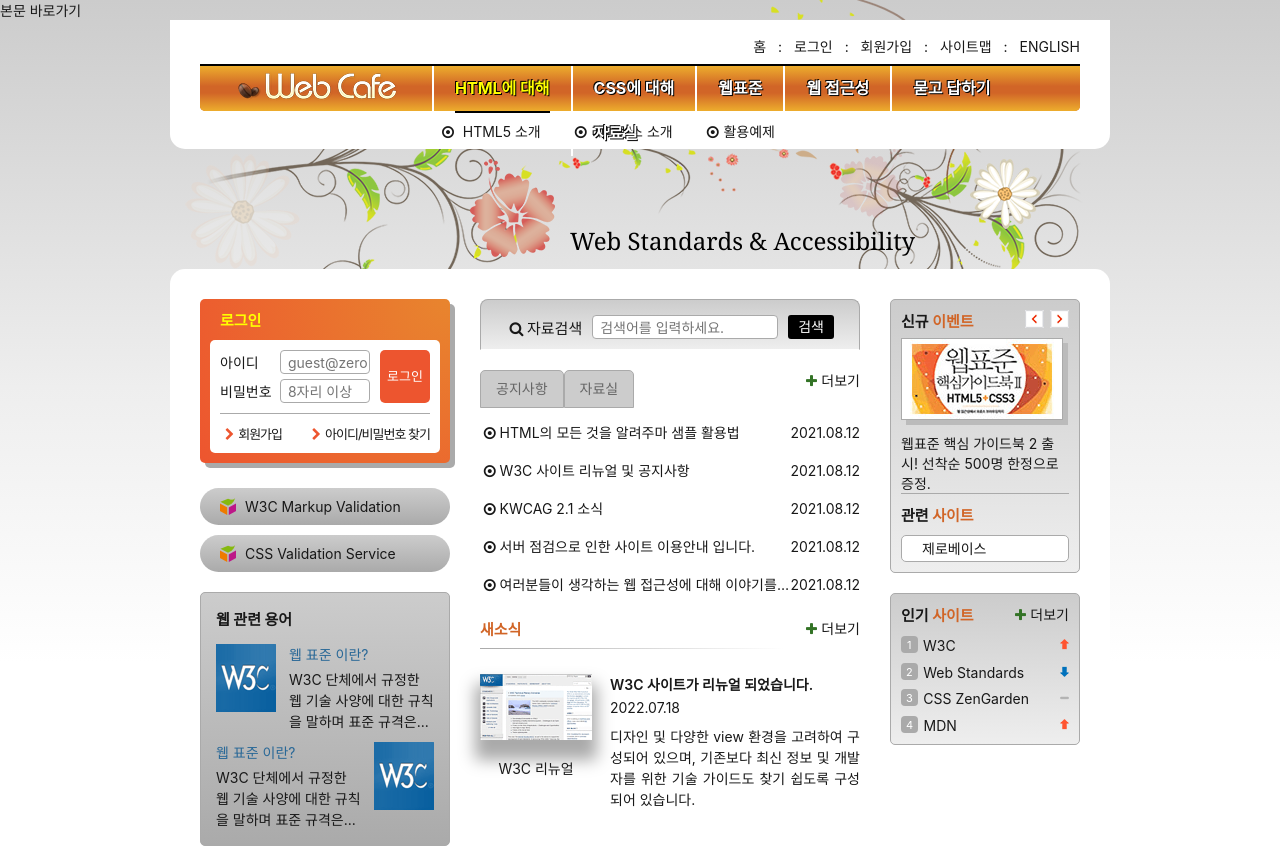
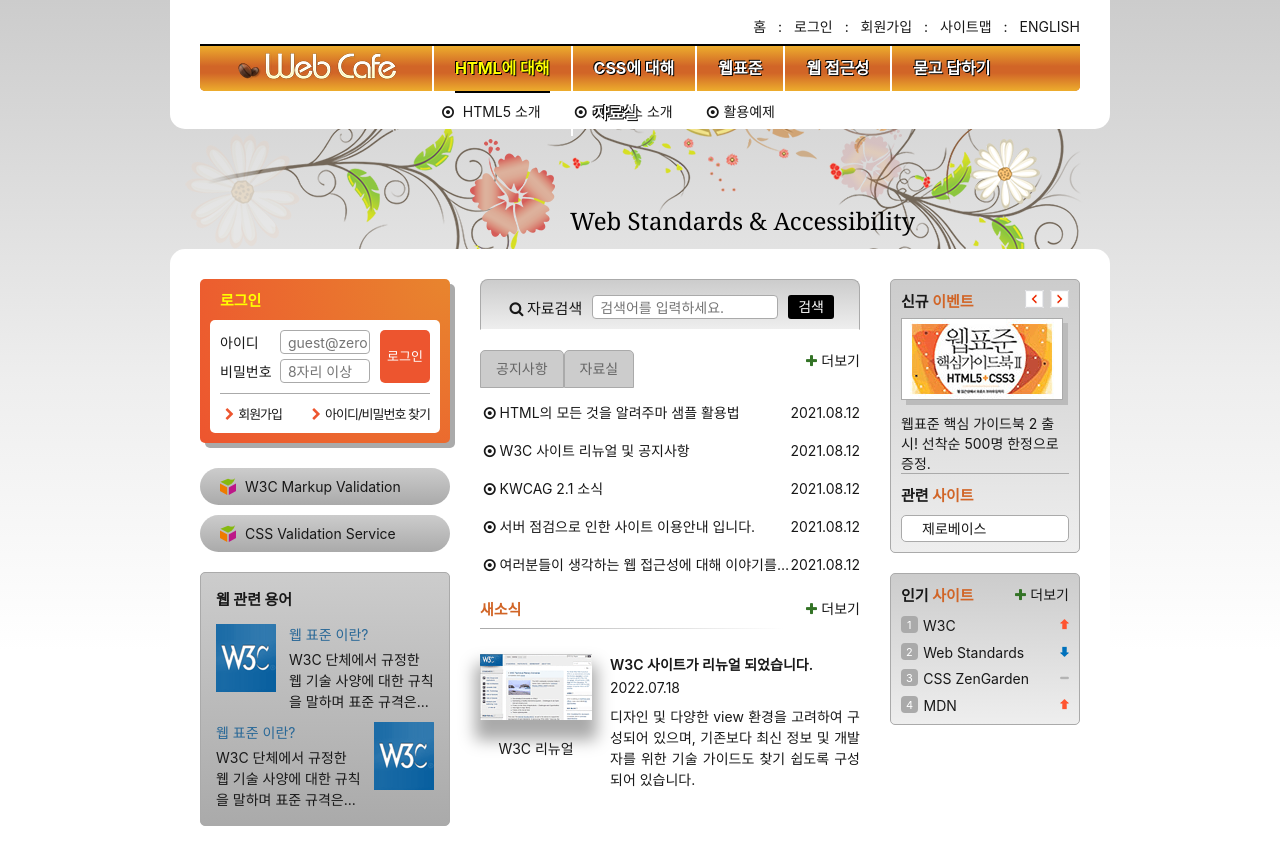
Before and after one commit to eunoo1995/zeroConnecTo, a website: page HTML5/index.html in a window 1280 px wide. Shown: the top 849 px of the page. Drawn offline with Linux system fonts and the light colour scheme; a web font is replaced by a local one.

Commit message:
건너뛰기 링크 마크업 및 디자인 완성

```diff
--- a/HTML5/css/index.css
+++ b/HTML5/css/index.css
@@ -45,26 +45,28 @@
 
 /* 스킵 내비게이션 */
 
-/* .skip-nav {
-  display: block;
+.skip-nav {
+  position: absolute;
+  width: 100%;
   text-align: center;
+  transform: translateY(-110px);
+  padding: 4px 0;
   background: #000;
   color: #fff;
-
+  z-index: 10;
 }
 
 .skip-nav span {
   display: inline-block;
-  padding: 0;
-  height: 0;
-  overflow: hidden;
+  padding: 8px;
+  border: 2px solid blue;
+  border-radius: 4px;
 }
 
 .skip-nav:focus {
-  height: auto;
-  padding: 8px;
-  box-shadow: 1px 1px 0 0 red, -1px -1px 0 0 red;
-} */
+  outline: 0;
+  transform: none;
+}
 
 /* 레이아웃 */
 .header,
```
